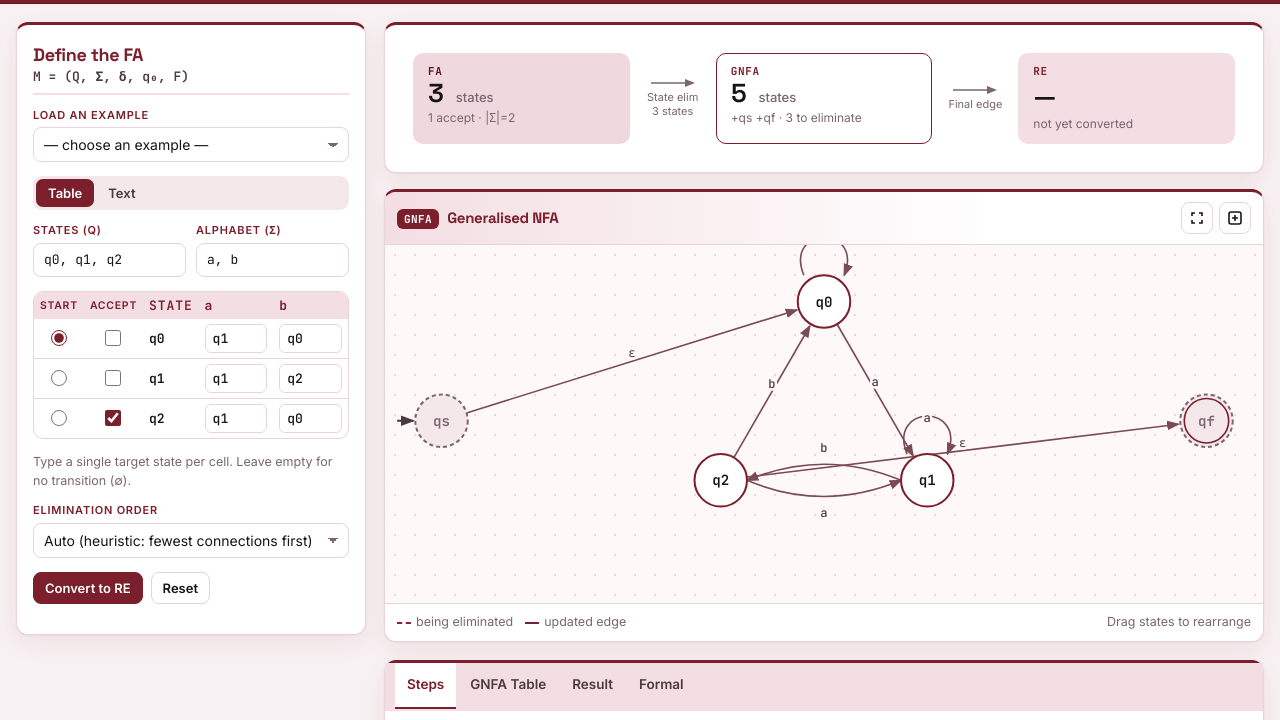
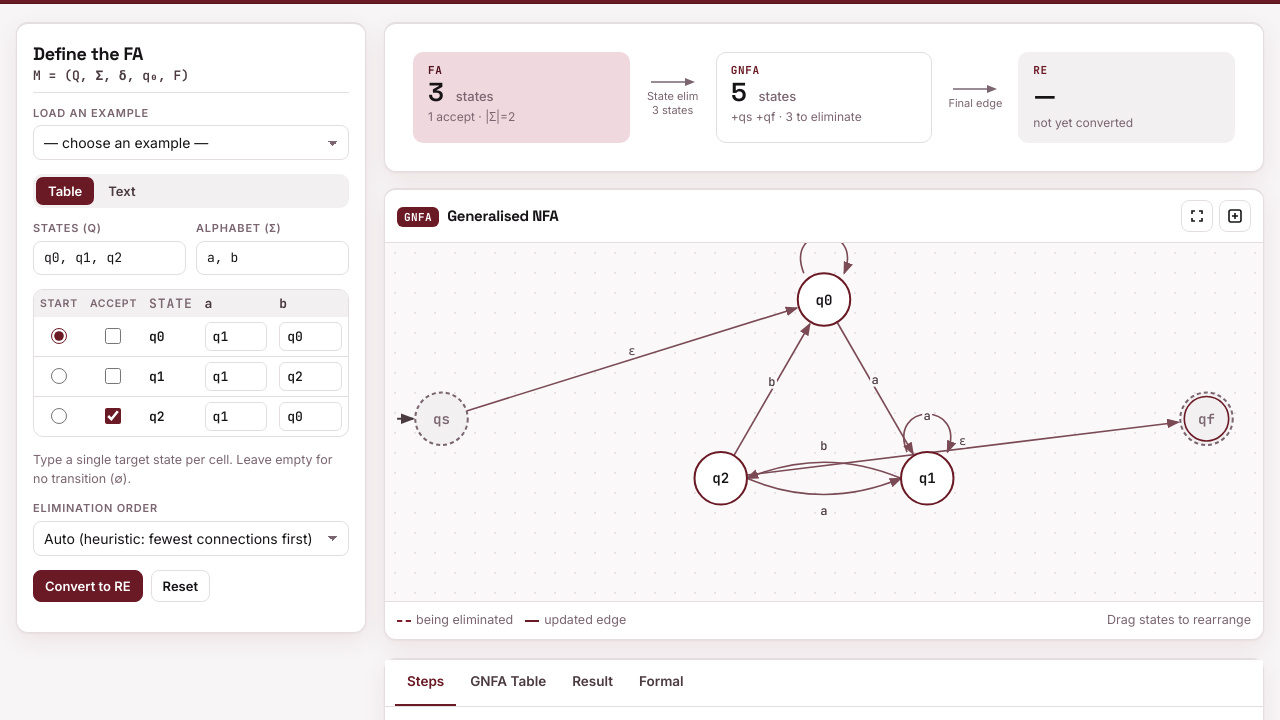
Before and after one commit to codecrafter071727/Fa-re-studio, a plain HTML site: page src/app.html in a window 1280 px wide. Shown: the part 72-792 px from the top of the page. Drawn offline with Linux system fonts and the light colour scheme.

Commit message:
Tone down maroon chrome and fix dark mode contrast.
Keep accent color for brand actions while using neutral surfaces, and replace the washed pink dark theme with charcoal panels and a deeper burgundy header.

Co-authored-by: Cursor <cursoragent@cursor.com>

```diff
--- a/src/app.html
+++ b/src/app.html
@@ -7,12 +7,12 @@
 <style>
 /* Layout: definition panel left; center GNFA canvas; right tabbed analysis panel */
 :root{
-  --bg:#F8F1F3; --surface:#FFFFFF; --surface-2:#F4E8EB; --line:#E8D4D8; --line-2:#CFAEB5;
+  --bg:#F7F5F6; --surface:#FFFFFF; --surface-2:#F3F0F1; --line:#E4DEE0; --line-2:#C9C0C3;
   --ink:#171417; --ink-2:#4B3A40; --ink-3:#7A6570;
-  --canvas:#FFF8F9; --dot:#EBD6DB; --edge:#7A4A55;
-  --fa:#5C1520; --fa-soft:#F0D9DE;
-  --re:#7A1F2B; --re-soft:#F3DEE3;
-  --hot:#8B2433; --hot-soft:#F0D5DB;
+  --canvas:#FAF8F9; --dot:#E8E2E4; --edge:#7A4A55;
+  --fa:#4F121C; --fa-soft:#F0D9DE;
+  --re:#6A1A25; --re-soft:#F3DEE3;
+  --hot:#7A1F2B; --hot-soft:#F0D5DB;
   --ok:#166534; --ok-soft:#E8F5EE; --bad:#B91C1C; --bad-soft:#FBECEC; --warn:#92400E; --warn-soft:#F8EFE4;
   --focus:#7A1F2B;
   --shadow:0 1px 2px rgba(122,31,43,.06), 0 8px 24px rgba(122,31,43,.08);
@@ -22,26 +22,40 @@
 }
 @media (prefers-color-scheme: dark){
   :root:not([data-theme="light"]){
-    --bg:#120E10; --surface:#1B1518; --surface-2:#261C21; --line:#3A2C33; --line-2:#55424B;
-    --ink:#F5F2F3; --ink-2:#C9BFC4; --ink-3:#9A8E95;
-    --canvas:#161114; --dot:#2A2226; --edge:#A898A0;
-    --fa:#E08A96; --fa-soft:#3A1A22; --re:#E8A0AA; --re-soft:#3A1A22;
-    --hot:#F0B0B8; --hot-soft:#3A1A22;
+    --bg:#111113; --surface:#1A1A1D; --surface-2:#242428; --line:#333338; --line-2:#4A4A52;
+    --ink:#F2F2F3; --ink-2:#B8B8BE; --ink-3:#8A8A92;
+    --canvas:#141416; --dot:#2A2A2E; --edge:#8A8A94;
+    --fa:#E0909A; --fa-soft:#252228; --re:#C45666; --re-soft:#252228;
+    --hot:#E07080; --hot-soft:#2A2228;
     --ok:#52D98B; --ok-soft:#10301E; --bad:#FF7F75; --bad-soft:#3A1614; --warn:#E8B64A; --warn-soft:#33270B;
-    --focus:#E8A0AA; --shadow:0 1px 2px rgba(0,0,0,.35);
+    --focus:#C45666; --shadow:0 1px 2px rgba(0,0,0,.4);
     color-scheme:dark;
   }
 }
 :root[data-theme="dark"]{
-  --bg:#120E10; --surface:#1B1518; --surface-2:#261C21; --line:#3A2C33; --line-2:#55424B;
-  --ink:#F5F2F3; --ink-2:#C9BFC4; --ink-3:#9A8E95;
-  --canvas:#161114; --dot:#2A2226; --edge:#A898A0;
-  --fa:#E08A96; --fa-soft:#3A1A22; --re:#E8A0AA; --re-soft:#3A1A22;
-  --hot:#F0B0B8; --hot-soft:#3A1A22;
+  --bg:#111113; --surface:#1A1A1D; --surface-2:#242428; --line:#333338; --line-2:#4A4A52;
+  --ink:#F2F2F3; --ink-2:#B8B8BE; --ink-3:#8A8A92;
+  --canvas:#141416; --dot:#2A2A2E; --edge:#8A8A94;
+  --fa:#E0909A; --fa-soft:#252228; --re:#C45666; --re-soft:#252228;
+  --hot:#E07080; --hot-soft:#2A2228;
   --ok:#52D98B; --ok-soft:#10301E; --bad:#FF7F75; --bad-soft:#3A1614; --warn:#E8B64A; --warn-soft:#33270B;
-  --focus:#E8A0AA; --shadow:0 1px 2px rgba(0,0,0,.35);
+  --focus:#C45666; --shadow:0 1px 2px rgba(0,0,0,.4);
   color-scheme:dark;
 }
+@media (prefers-color-scheme: dark){
+  :root:not([data-theme="light"]) .topbar{background:#8B3440;border-bottom-color:#6F2832}
+  :root:not([data-theme="light"]) button.primary{background:#8B3440;border-color:#8B3440}
+  :root:not([data-theme="light"]) button.primary:hover{background:#7A2D38;border-color:#7A2D38}
+  :root:not([data-theme="light"]) .seg button[aria-selected="true"],
+  :root:not([data-theme="light"]) .tag,
+  :root:not([data-theme="light"]) .toast{background:#8B3440;border-color:#8B3440}
+}
+:root[data-theme="dark"] .topbar{background:#8B3440;border-bottom-color:#6F2832}
+:root[data-theme="dark"] button.primary{background:#8B3440;border-color:#8B3440}
+:root[data-theme="dark"] button.primary:hover{background:#7A2D38;border-color:#7A2D38}
+:root[data-theme="dark"] .seg button[aria-selected="true"],
+:root[data-theme="dark"] .tag,
+:root[data-theme="dark"] .toast{background:#8B3440;border-color:#8B3440}
 :root{padding-top:env(safe-area-inset-top,0px);padding-bottom:env(safe-area-inset-bottom,0px)}
 [hidden]{display:none!important}
 *,*::before,*::after{box-sizing:border-box}
@@ -82,7 +96,7 @@ textarea{resize:vertical;min-height:120px}
 input[type="checkbox"],input[type="radio"]{accent-color:var(--re);width:16px;height:16px;margin:0;cursor:pointer}
 label.check{display:inline-flex;align-items:center;gap:7px;font-size:13px;color:var(--ink-2);cursor:pointer;user-select:none}
 .field{display:flex;flex-direction:column;gap:5px;min-width:0}
-.field>label,.lbl-sm{font:600 11px/1.2 var(--font-body);letter-spacing:.07em;text-transform:uppercase;color:var(--re)}
+.field>label,.lbl-sm{font:600 11px/1.2 var(--font-body);letter-spacing:.07em;text-transform:uppercase;color:var(--ink-3)}
 .hint{font-size:12.5px;color:var(--ink-3);margin:0}
 .seg{display:inline-flex;background:var(--surface-2);border-radius:9px;padding:3px;gap:2px;max-width:100%}
 .seg button{border:0;background:transparent;min-height:28px;padding:0 12px;color:var(--ink-2);border-radius:7px;font-weight:600}
@@ -92,7 +106,7 @@ label.check{display:inline-flex;align-items:center;gap:7px;font-size:13px;color:
 /* layout: < 1041px one col; 1041–1359px two col; ≥ 1360px three col */
 .layout{display:grid;grid-template-columns:minmax(0,1fr);gap:18px;padding-block:18px 28px;align-items:start}
 .work{display:flex;flex-direction:column;gap:16px;min-width:0;container-type:inline-size}
-.card{background:var(--surface);border:1px solid var(--line);border-radius:12px;box-shadow:var(--shadow);min-width:0;border-top:3px solid var(--re)}
+.card{background:var(--surface);border:1px solid var(--line);border-radius:12px;box-shadow:var(--shadow);min-width:0;border-top:2px solid var(--line)}
 .analysis{display:flex;flex-direction:column;min-width:0;container-type:inline-size}
 @media (min-width:1041px){
   .layout{grid-template-columns:minmax(290px,350px) minmax(0,1fr)}
@@ -110,16 +124,16 @@ label.check{display:inline-flex;align-items:center;gap:7px;font-size:13px;color:
 
 /* definition panel */
 .define{padding:16px;display:flex;flex-direction:column;gap:14px}
-.define-head{display:flex;justify-content:space-between;align-items:center;gap:10px;padding-bottom:8px;border-bottom:2px solid var(--re-soft)}
-.define-head h2{font-size:18px;font-weight:700;color:var(--re)}
+.define-head{display:flex;justify-content:space-between;align-items:center;gap:10px;padding-bottom:8px;border-bottom:1px solid var(--line)}
+.define-head h2{font-size:18px;font-weight:700;color:var(--ink)}
 .tuple{font:600 13px var(--font-mono);color:var(--ink-2)}
 .row2{display:grid;grid-template-columns:1fr 1fr;gap:10px}
 .edit-wrap{overflow-x:auto;border:1px solid var(--line);border-radius:10px}
 table.edit{border-collapse:collapse;width:100%;font-size:13px}
 table.edit th,table.edit td{padding:5px 6px;border-bottom:1px solid var(--line);text-align:left}
 table.edit tr:last-child>*{border-bottom:0}
-table.edit thead th{font:600 10.5px var(--font-body);letter-spacing:.07em;text-transform:uppercase;color:var(--re);background:var(--re-soft);white-space:nowrap}
-table.edit thead th.sym{font:700 13px var(--font-mono);text-transform:none;letter-spacing:0;color:var(--re)}
+table.edit thead th{font:600 10.5px var(--font-body);letter-spacing:.07em;text-transform:uppercase;color:var(--ink-3);background:var(--surface-2);white-space:nowrap}
+table.edit thead th.sym{font:700 13px var(--font-mono);text-transform:none;letter-spacing:0;color:var(--ink-2)}
 table.edit td.c{text-align:center;width:42px}
 table.edit th.q{font:600 13px var(--font-mono);white-space:nowrap}
 table.edit input.cell{font:500 13px var(--font-mono);padding:5px 7px;min-width:60px;border-radius:6px}
@@ -143,8 +157,8 @@ details.help pre{background:var(--surface-2);border-radius:8px;padding:10px;font
 .pstage .v small{font:500 13px var(--font-body);color:var(--ink-3);margin-left:5px}
 .pstage .d{font-size:12px;color:var(--ink-3);overflow-wrap:anywhere}
 .pstage.fa{--sc:var(--fa);background:var(--fa-soft)}
-.pstage.re{background:var(--re-soft)}
-.pstage.gnfa{background:var(--surface);border-color:var(--re)}
+.pstage.re{background:var(--surface-2)}
+.pstage.gnfa{background:var(--surface);border-color:var(--line)}
 .parrow{display:flex;flex-direction:column;align-items:center;justify-content:center;gap:3px;padding:0 8px;min-width:86px;flex:0 0 auto;color:var(--ink-3);font-size:11px;line-height:1.25;text-align:center}
 .parrow svg{width:44px;height:10px}
 @container (max-width:760px){
@@ -161,9 +175,9 @@ details.help pre{background:var(--surface-2);border-radius:8px;padding:10px;font
 .graph-card{display:flex;flex-direction:column;overflow:hidden}
 .graph-card.is-fa{--g:var(--fa);--g-soft:var(--fa-soft)}
 .graph-card.is-gnfa{--g:var(--re);--g-soft:var(--re-soft)}
-.gc-head{display:flex;align-items:center;justify-content:space-between;gap:10px;padding:10px 12px;flex-wrap:wrap;background:linear-gradient(90deg,var(--re-soft),transparent 70%)}
+.gc-head{display:flex;align-items:center;justify-content:space-between;gap:10px;padding:10px 12px;flex-wrap:wrap;background:var(--surface)}
 .gc-title{display:flex;align-items:baseline;gap:8px;min-width:0}
-.gc-title h3{font-size:15px;color:var(--re)}
+.gc-title h3{font-size:15px;color:var(--ink)}
 .tag{font:700 11px var(--font-mono);letter-spacing:.04em;color:#FFFFFF;background:var(--re);padding:3px 7px;border-radius:6px}
 .gc-tools{display:flex;gap:6px;align-items:center;flex-wrap:wrap}
 .canvas{position:relative;height:clamp(300px,45vh,520px);background-color:var(--canvas);background-image:radial-gradient(var(--dot) 1.1px,transparent 1.3px);background-size:20px 20px;border-block:1px solid var(--line)}
@@ -205,27 +219,27 @@ details.help pre{background:var(--surface-2);border-radius:8px;padding:10px;font
 @media (prefers-reduced-motion:reduce){.node,.edge{transition:none}.edge.elim path{animation:none}}
 
 /* tabs */
-.tabs{display:flex;gap:2px;border-bottom:2px solid var(--re-soft);padding:0 10px;overflow-x:auto;scrollbar-width:thin;background:var(--re-soft)}
+.tabs{display:flex;gap:2px;border-bottom:1px solid var(--line);padding:0 10px;overflow-x:auto;scrollbar-width:thin;background:var(--surface)}
 .tabs button{border:0;border-radius:0;background:none;border-bottom:2px solid transparent;padding:0 12px;min-height:46px;color:var(--ink-2);font-weight:600;font-size:13.5px}
-.tabs button:hover{color:var(--re);background:color-mix(in srgb,#fff 55%,transparent)}
-.tabs button[aria-selected="true"]{color:var(--re);border-bottom-color:var(--re);background:#FFFFFF}
+.tabs button:hover{color:var(--ink);background:var(--surface-2)}
+.tabs button[aria-selected="true"]{color:var(--re);border-bottom-color:var(--re);background:var(--surface)}
 .tab-body{padding:16px;display:flex;flex-direction:column;gap:16px;min-width:0}
-.tab-body h4{font-size:15px;font-weight:700;color:var(--re)}
+.tab-body h4{font-size:15px;font-weight:700;color:var(--ink)}
 .lede{margin:0;color:var(--ink-2);max-width:78ch;font-weight:500}
 
 .table-wrap{overflow-x:auto;max-width:100%;border:1px solid var(--line);border-radius:10px}
 table.data{border-collapse:collapse;font:500 13px var(--font-mono);width:100%}
 table.data th,table.data td{padding:7px 12px;border-bottom:1px solid var(--line);text-align:left;white-space:nowrap;font-variant-numeric:tabular-nums}
 table.data tr:last-child>*{border-bottom:0}
-table.data thead th{font:600 10.5px var(--font-body);letter-spacing:.07em;text-transform:uppercase;color:var(--re);background:var(--re-soft)}
+table.data thead th{font:600 10.5px var(--font-body);letter-spacing:.07em;text-transform:uppercase;color:var(--ink-3);background:var(--surface-2)}
 table.data td.muted,table.data .muted{color:var(--ink-3)}
 
 /* player */
 .player{display:flex;flex-direction:column;gap:12px}
 .player-ctrls{display:flex;gap:6px;align-items:center;flex-wrap:wrap}
 .player-ctrls input[type="range"]{flex:1 1 160px;accent-color:var(--re);min-width:120px}
-.counter{font:600 13px var(--font-mono);color:var(--re);min-width:9ch;text-align:right}
-.explain{background:var(--re-soft);border:1px solid var(--line);border-left:4px solid var(--re);border-radius:10px;padding:12px 14px;font-size:14px;line-height:1.65;min-width:0;overflow-wrap:anywhere}
+.counter{font:600 13px var(--font-mono);color:var(--ink-2);min-width:9ch;text-align:right}
+.explain{background:var(--surface-2);border:1px solid var(--line);border-left:3px solid var(--re);border-radius:10px;padding:12px 14px;font-size:14px;line-height:1.65;min-width:0;overflow-wrap:anywhere}
 .explain .eq{font:500 13px/1.7 var(--font-mono);display:block;overflow-wrap:anywhere}
 .explain .re-result{font:700 15px/1.6 var(--font-mono);color:var(--re);display:block;overflow-wrap:anywhere;padding:4px 0}
 .explain b{font-weight:600}
@@ -238,8 +252,8 @@ table.data td.muted,table.data .muted{color:var(--ink-3)}
 .sarrow svg{width:44px;height:10px}
 
 /* RE display */
-.re-box{background:var(--re-soft);border:1.5px solid var(--re);border-radius:12px;padding:14px 16px;display:flex;flex-direction:column;gap:8px}
-.re-box .re-label{font:600 11px var(--font-body);letter-spacing:.07em;text-transform:uppercase;color:var(--re)}
+.re-box{background:var(--surface-2);border:1px solid var(--line);border-radius:12px;padding:14px 16px;display:flex;flex-direction:column;gap:8px}
+.re-box .re-label{font:600 11px var(--font-body);letter-spacing:.07em;text-transform:uppercase;color:var(--ink-3)}
 .re-box .re-expr{font:700 17px/1.5 var(--font-mono);color:var(--re);overflow-wrap:anywhere;word-break:break-all}
 .re-box .re-expr.empty{color:var(--ink-3);font-weight:400;font-size:14px}
 .copy-btn{align-self:flex-start}
@@ -258,7 +272,7 @@ table.data td.muted,table.data .muted{color:var(--ink-3)}
 table.gnfa-tbl{border-collapse:collapse;font:500 12.5px var(--font-mono);width:100%}
 table.gnfa-tbl th,table.gnfa-tbl td{padding:6px 10px;border-bottom:1px solid var(--line);text-align:left;white-space:nowrap}
 table.gnfa-tbl tr:last-child>*{border-bottom:0}
-table.gnfa-tbl thead th{font:600 10px var(--font-body);letter-spacing:.07em;text-transform:uppercase;color:var(--re);background:var(--re-soft)}
+table.gnfa-tbl thead th{font:600 10px var(--font-body);letter-spacing:.07em;text-transform:uppercase;color:var(--ink-3);background:var(--surface-2)}
 table.gnfa-tbl .elim-row td,table.gnfa-tbl .elim-col{opacity:.4}
 table.gnfa-tbl .updated{color:var(--re);font-weight:700}
 
```
Also changed, not shown: docs/index.html (+51 -37 lines).
